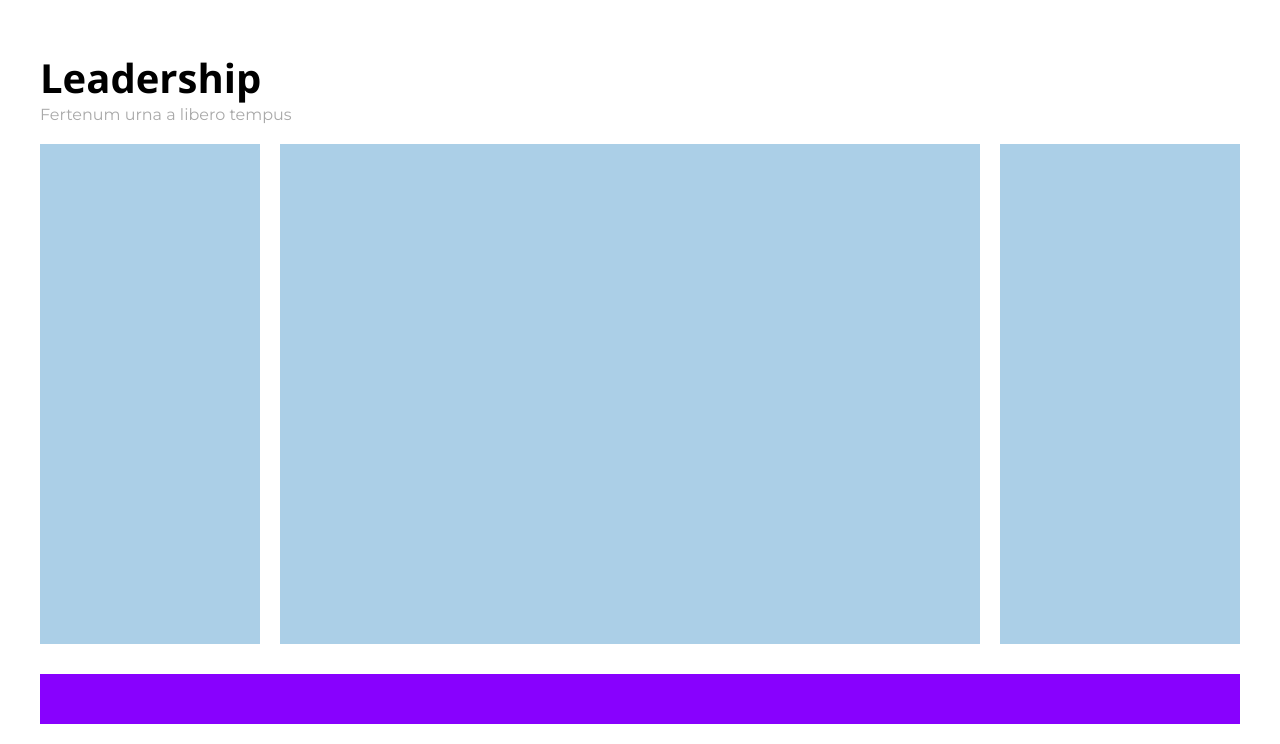
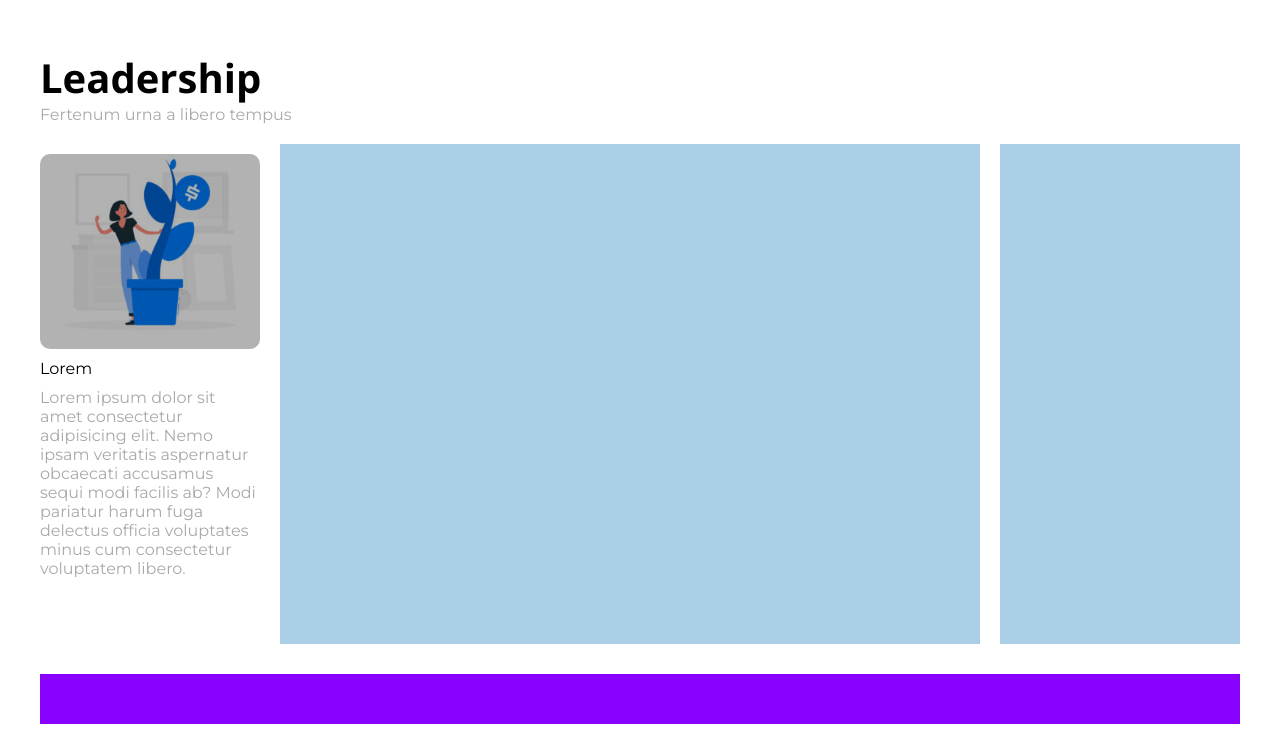
Before and after one commit to GvMazzon25/htmlcss-wp, a plain HTML site: page index.html in a window 1280 px wide. Shown: the part 705-1449 px from the top of the page. Drawn offline with nearby package versions, Linux system fonts and the light colour scheme.

Commit message:
first-column

```diff
--- a/css/style.css
+++ b/css/style.css
@@ -163,6 +163,8 @@ ul a:hover{
     margin: 0;
 }
 
+/*Column*/
+
 .mainbar,
 .sidebar{
     float: left;
@@ -175,3 +177,31 @@ ul a:hover{
 .mainbar{
     width: 60%;
 }
+
+/*Prima colonna*/
+.imgbox {
+    width: 100%;
+    height: 195px;
+    position: relative;
+    margin: 10px 0 10px 0;
+}
+
+.imgbox > .veil{
+    width: 100%;
+    height: 100%;
+    background-color: rgba(0, 0, 0, 0.3);
+    position: absolute;
+    border-radius: 10px;
+}
+
+.imgbox img{
+    width: 100%;
+    height: 100%;
+    object-fit: cover;
+    border-radius: 10px;
+}
+
+.lorembox .title{
+    color: #000;
+    padding-bottom: 10px;
+}
--- a/index.html
+++ b/index.html
@@ -41,17 +41,16 @@
                     <h1>Leadership</h1>
                     <span>Fertenum urna a libero tempus</span>
                 </section>
+            <!--Column-->
                 <aside class="sidebar pdrgt mbttm-20">
-                    <div class="debug color3"></div>
-                    <div class="debug color3"></div>
-                    <div class="debug color3"></div>
-                    <div class="debug color3"></div>
-                    <div class="debug color3"></div>
-                    <div class="debug color3"></div>
-                    <div class="debug color3"></div>
-                    <div class="debug color3"></div>
-                    <div class="debug color3"></div>
-                    <div class="debug color3"></div>
+                    <div class="imgbox">
+                        <div class="veil"></div>
+                        <img src="./img/img-1.jpg" alt="Money Three">
+                    </div>
+                    <div class="lorembox">
+                        <span class="title">Lorem</span><br>
+                        <span>Lorem ipsum dolor sit amet consectetur adipisicing elit. Nemo ipsam veritatis aspernatur obcaecati accusamus sequi modi facilis ab? Modi pariatur harum fuga delectus officia voluptates minus cum consectetur voluptatem libero.</span>
+                    </div>
                 </aside>
                 <section class="mainbar pdrgt mbttm-20">
                     <div class="debug color3"></div>
```
